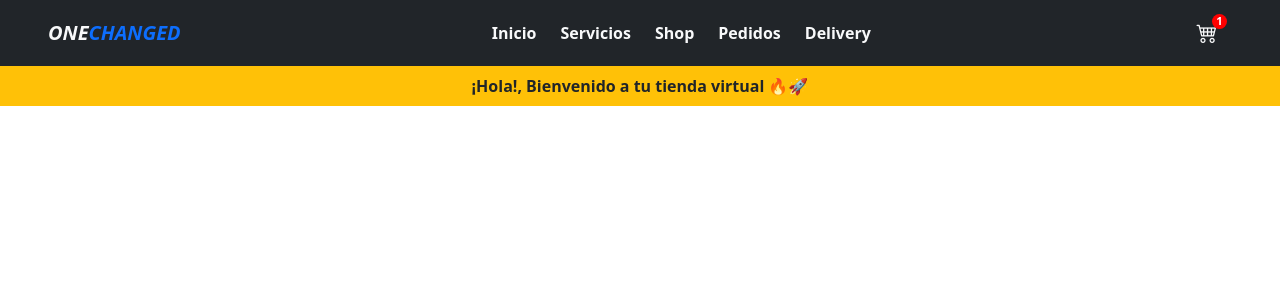
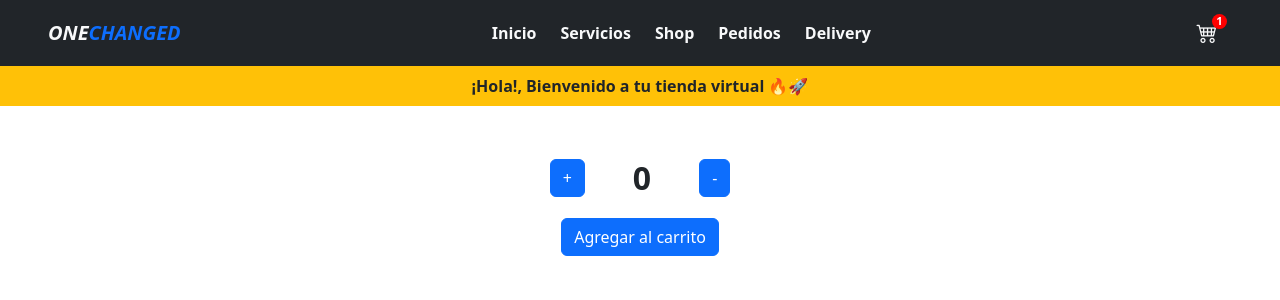
Before and after one commit to CarlosSAB/PreEntrega1Aguero, a React (Vite) app: page / in a window 1280 px wide. Shown: the top 300 px of the page. Built offline with nearby package versions, Linux system fonts and the light colour scheme.

Commit message:
Modificación de la web con ItemCount

```diff
--- a/package.json
+++ b/package.json
@@ -21,6 +21,6 @@
     "eslint-plugin-react": "^7.33.2",
     "eslint-plugin-react-hooks": "^4.6.0",
     "eslint-plugin-react-refresh": "^0.4.5",
-    "vite": "^5.1.4"
+    "vite": "^5.1.6"
   }
 }
--- a/src/App.jsx
+++ b/src/App.jsx
@@ -1,7 +1,10 @@
 
 import './App.css'
+import Navbar from './components/Navbar.jsx';
 import ItemListContainer from './components/ItemListContainer.jsx';
-import Navbar from './components/Navbar.jsx';
+import ItemCount from './components/ItemCount.jsx';
+
+
 
 function App() {
 
@@ -9,6 +12,10 @@ function App() {
     <>
         <Navbar></Navbar>
         <ItemListContainer greeting="¡Hola!, Bienvenido a tu tienda virtual 🔥🚀"></ItemListContainer>
+        <ItemCount
+        initial={0}
+        stock={10}
+        onAdd={(count)=> console.log('Cantidad agregada', count)}></ItemCount>
 
 
     </>
--- /dev/null
+++ b/src/components/ItemCount.jsx
@@ -0,0 +1,29 @@
+import { useState } from "react";
+import "../styles/ItemCount.css";
+
+const ItemCount = ({initial,stock,onAdd}) => {
+  const [count, setCount] = useState(0);
+
+  const increment = ()=>{
+    (stock > count) ? setCount(count+1) : setCount(initial)
+  }
+
+  const decrement = ()=>{
+    (count>initial) ? setCount(count-1) : setCount(stock)
+  }
+
+  return (
+    <>
+      <div className="container text-center p-5">
+        <div className="d-flex align-items-center justify-content-center">
+          <button className="btn btn-primary" onClick={increment}>+</button>
+          <p className="px-5 fs-2 fw-bold">{count}</p>
+          <button className="btn btn-primary" onClick={decrement}>-</button>
+        </div>
+        <button className="btn btn-primary my-3"onClick={()=>onAdd(count)} disabled={!stock}>Agregar al carrito</button>
+      </div>
+    </>
+  );
+};
+
+export default ItemCount;
--- /dev/null
+++ b/src/components/asynMock.js
@@ -0,0 +1,6 @@
+const GetProducts = () => {
+    return ( <>
+    </> );
+}
+
+export default GetProducts;
```
Also changed, not shown: src/styles/ItemCount.css (added), 1 other file (tests, documents, lock files or other folders).
